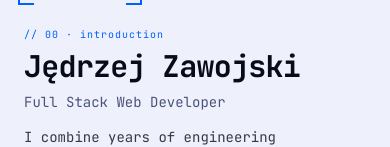
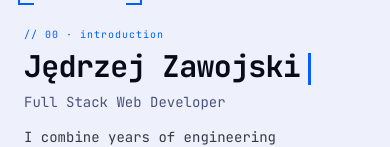
Before and after one commit to je3yk/zawojski-dev, a React (Vite) app: page / in a window 390 px wide. Shown: the part 227-374 px from the top of the page. Built offline with nearby package versions, Linux system fonts and the light colour scheme.

Commit message:
feat: simplified blinking caret

```diff
--- a/src/components/HeroSection.tsx
+++ b/src/components/HeroSection.tsx
@@ -1,16 +1,9 @@
-import { useEffect, useState } from "react";
 import { Mail } from "lucide-react";
 
 import { profile, stack } from "@/data/hero";
 
 export function HeroSection() {
-  const [blink, setBlink] = useState(true);
   const heroImageSrc = `${import.meta.env.BASE_URL}hero.png`;
-
-  useEffect(() => {
-    const id = setInterval(() => setBlink((value) => !value), 530);
-    return () => clearInterval(id);
-  }, []);
 
   return (
     <section id="hero">
@@ -37,11 +30,7 @@ export function HeroSection() {
             <h1 className="whitespace-nowrap text-3xl font-bold leading-tight tracking-tight text-foreground sm:text-4xl">
               {profile.name}
               <span
-                className="ml-2 inline-block h-8 w-[3px] align-middle bg-primary sm:h-9"
-                style={{
-                  opacity: blink ? 1 : 0,
-                  transition: "opacity 0.1s",
-                }}
+                className="blink-caret ml-2 inline-block h-8 w-[3px] align-middle bg-primary sm:h-9"
               />
             </h1>
             <p className="text-sm text-muted-foreground">{profile.role}</p>
--- a/src/index.css
+++ b/src/index.css
@@ -89,3 +89,19 @@
     @apply min-h-screen;
   }
 }
+
+@keyframes blink {
+  0% {
+    opacity: 1;
+  }
+  50% {
+    opacity: 0;
+  }
+  100% {
+    opacity: 1;
+  }
+}
+
+.blink-caret {
+  animation: blink 1s step-end infinite;
+}
```
